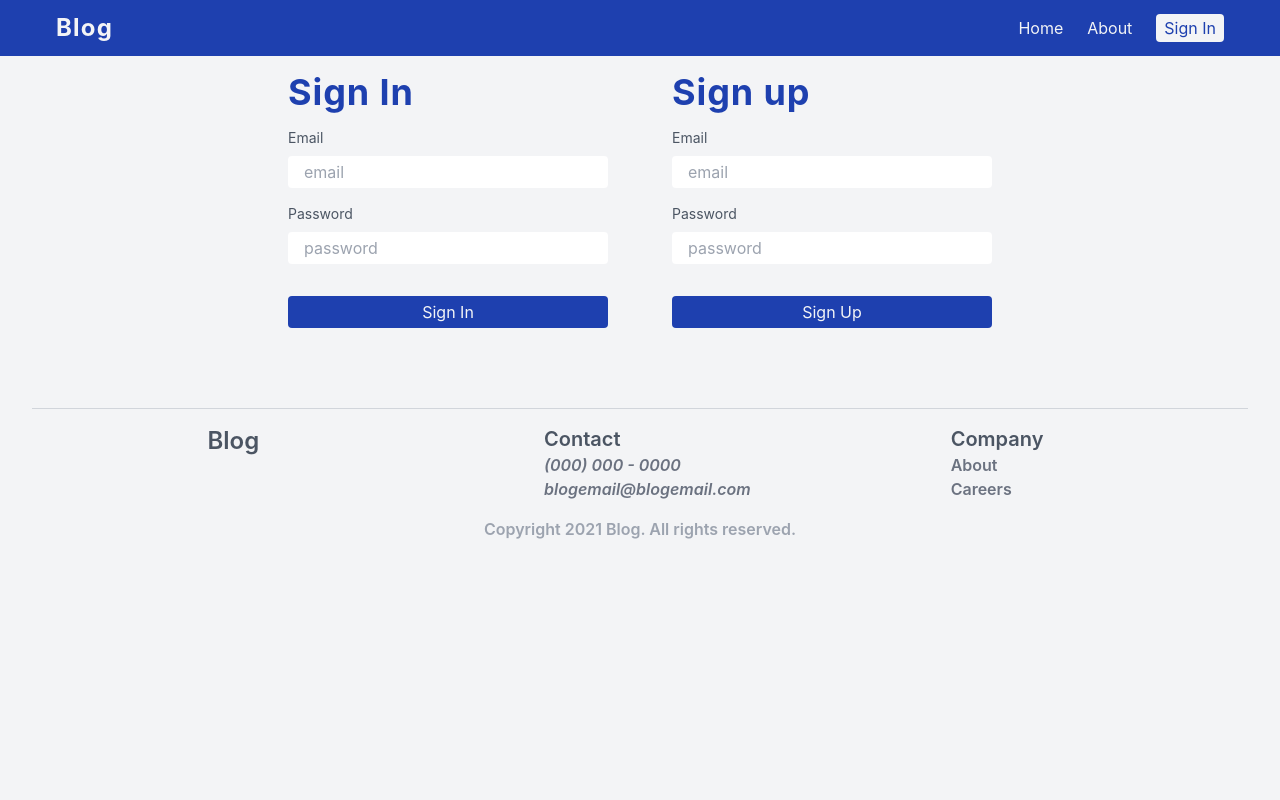
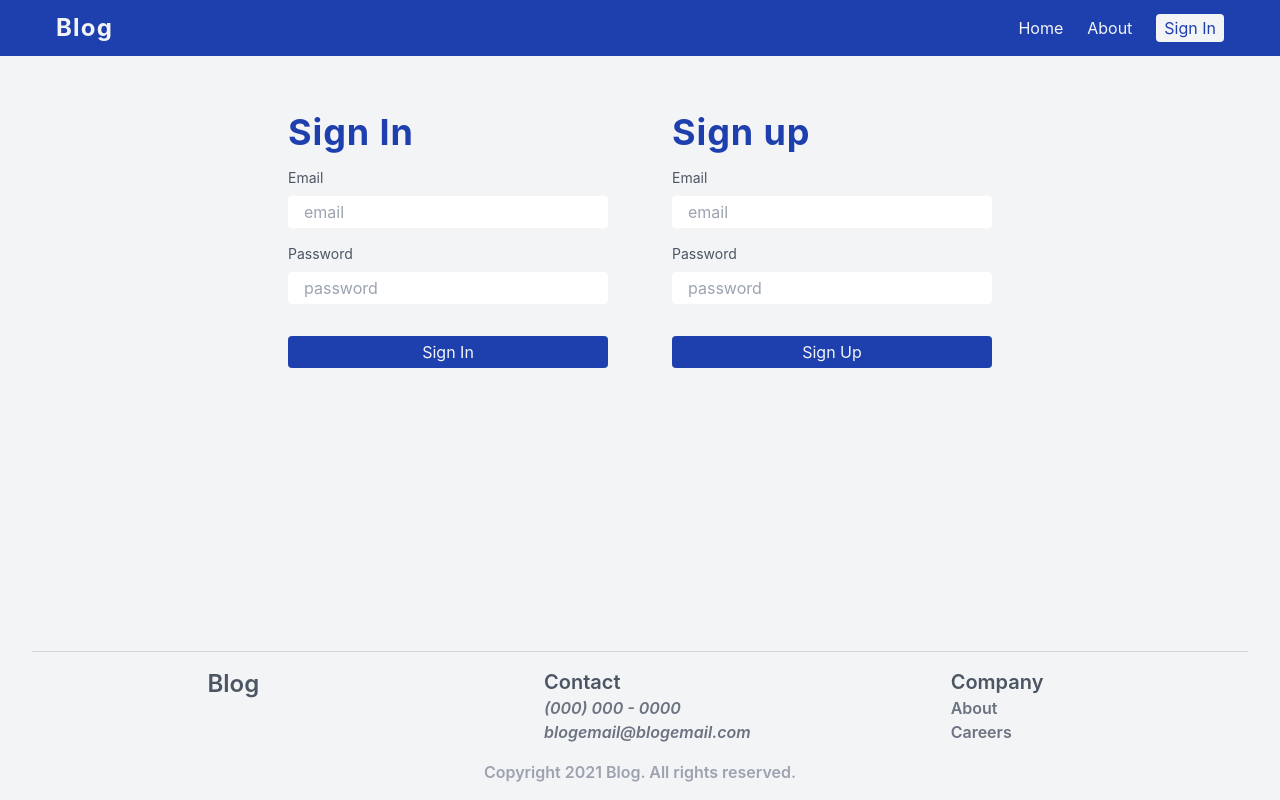
Before and after one commit to MattB09/blog_backend, a Next.js app in the folder app/: page /signin in a window 1280 px wide. Built offline with nearby package versions, Linux system fonts and the light colour scheme.

Commit message:
set min width of screen height so footer doesn't float up when not enough content.

```diff
--- a/app/components/Layout.tsx
+++ b/app/components/Layout.tsx
@@ -25,7 +25,7 @@ const Layout: React.FC = ({ children }) => {
   }, [])
 
   return (
-    <div>
+    <div className="flex flex-col min-h-screen">
       {status !== 'pending' &&
         (<>
           <Head>
@@ -33,7 +33,9 @@ const Layout: React.FC = ({ children }) => {
             <meta name="description" content="Blog application" />
           </Head>
           <Navbar />
+          <div className="flex-grow">
             { children }
+          </div>
           <Footer />
         </>)
       }
--- a/app/pages/about.tsx
+++ b/app/pages/about.tsx
@@ -4,7 +4,7 @@ import React from 'react'
 const about: React.FC = () => {
   return (
     <main className="px-4 mt-4 mx-auto sm:max-w-screen-sm">
-      <h1 className="font-bold text-4xl tracking-wide block text-blue-800 mt-4 text-center">About</h1>
+      <h1 className="font-bold text-4xl tracking-wide block text-blue-800 mt-16 text-center">About</h1>
       <div className="mt-4">
         <p>
           Lorem ipsum dolor sit amet, consectetur adipiscing elit, sed do eiusmod tempor incididunt ut labore et dolore magna aliqua. Ut enim ad minim veniam, quis nostrud exercitation ullamco laboris nisi ut aliquip ex ea commodo consequat. Duis aute irure dolor in reprehenderit in voluptate velit esse cillum dolore eu fugiat nulla pariatur. Excepteur sint occaecat cupidatat non proident, sunt in culpa qui officia deserunt mollit anim id est laborum.
--- a/app/pages/signin.tsx
+++ b/app/pages/signin.tsx
@@ -56,7 +56,7 @@ const SignIn: React.FC = () => {
   }
 
   return (
-    <main className="flex flex-col md:flex-row justify-center px-4 mt-4 mx-auto">
+    <main className="flex flex-col md:flex-row justify-center px-4 mt-14 mx-auto">
       {status == 'unauthenticated' &&
       (<>
       <div className="w-full sm:w-80 md:mr-16 mx-auto md:mx-0 justify-center">
```
